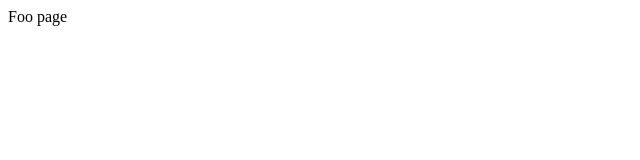
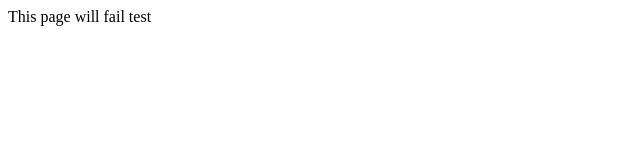
Before and after one commit to dominikwilkowski/test, a Next.js app: page /foo in a window 1280 px wide. Shown: the top 160 px of the page, without its empty margins (0-640 px from the left). Built offline with nearby package versions, Linux system fonts and the light colour scheme.

Commit message:
testing workflow dependencies

```diff
--- a/pages/foo.js
+++ b/pages/foo.js
@@ -1,3 +1,5 @@
 export default function Foo() {
-	return <div>Foo page</div>;
+	return <div>
+		This page will fail test
+	</div>;
 }
```
